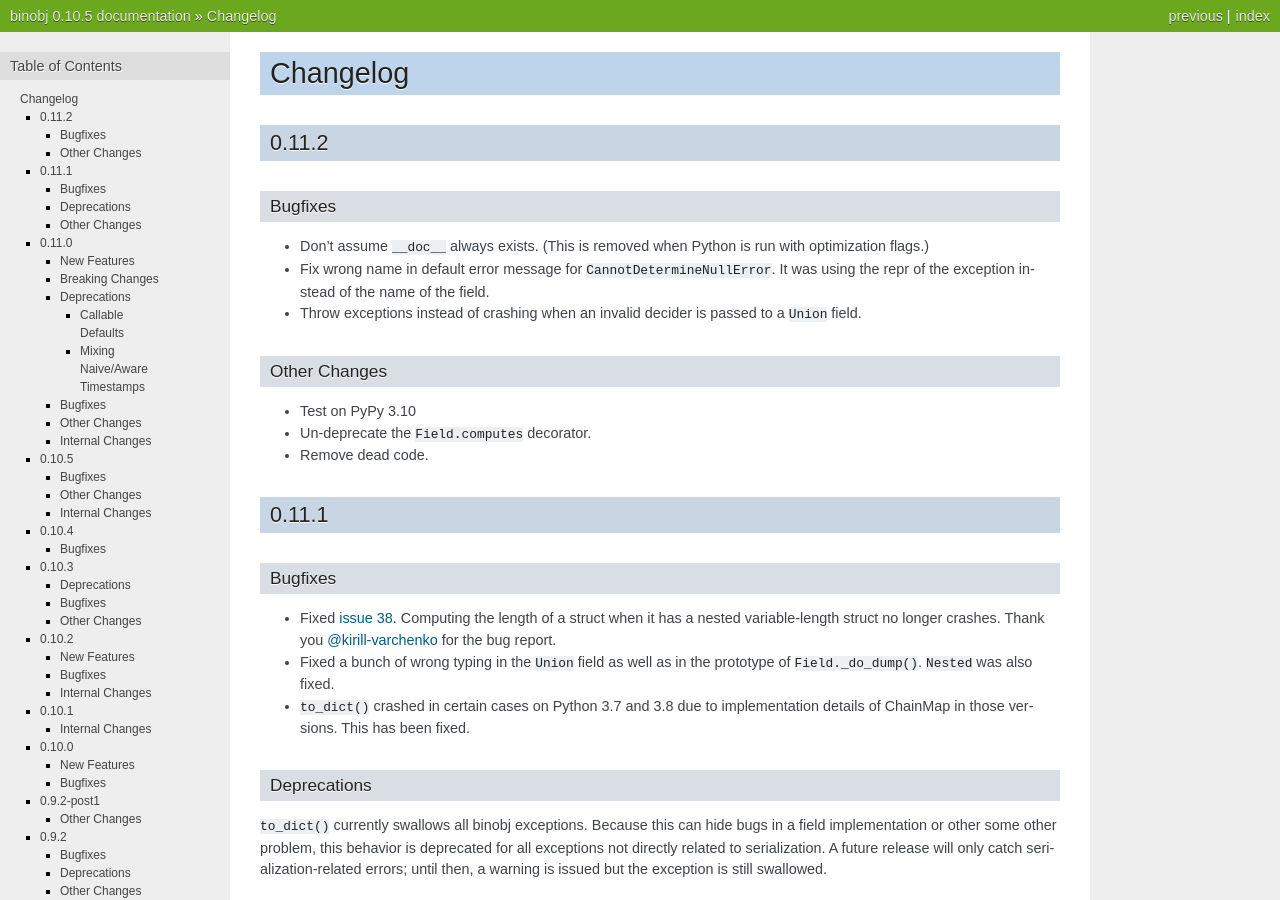
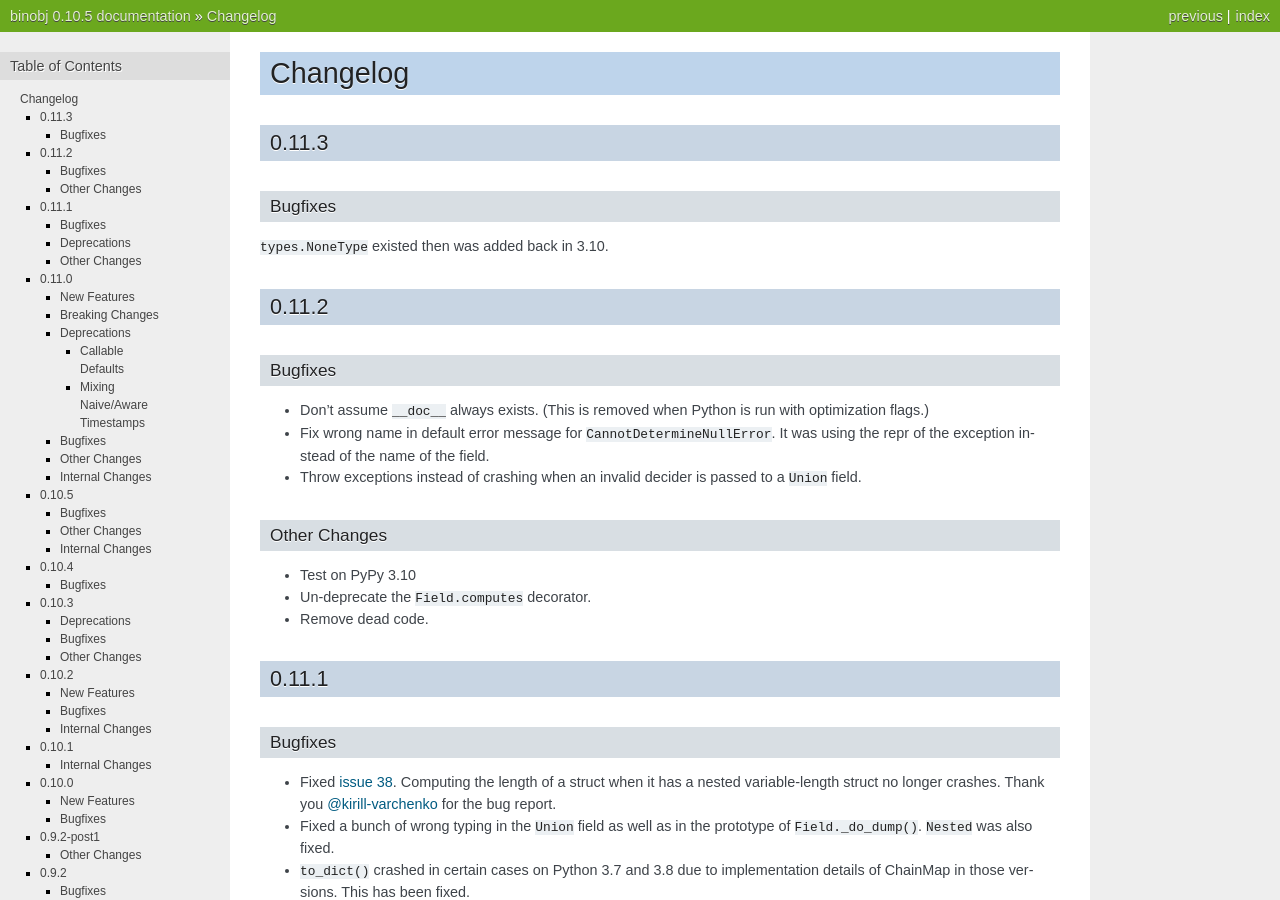
Before and after one commit to dargueta/binobj, a Sphinx documentation site: the page built from docs/source/CHANGELOG.rst, in a window 1280 px wide and 900 px high. Built offline with Sphinx 7.4.7, drawn with Linux system fonts in a browser that asks for light colours.

Commit message:
Don't use explicit NoneType

```diff
--- a/docs/source/CHANGELOG.rst
+++ b/docs/source/CHANGELOG.rst
@@ -1,5 +1,13 @@
 Changelog
 =========
+
+0.11.3
+------
+
+Bugfixes
+~~~~~~~~
+
+``types.NoneType`` existed then was added back in 3.10.
 
 0.11.2
 ------
```
Also changed, not shown: 1 other file.
